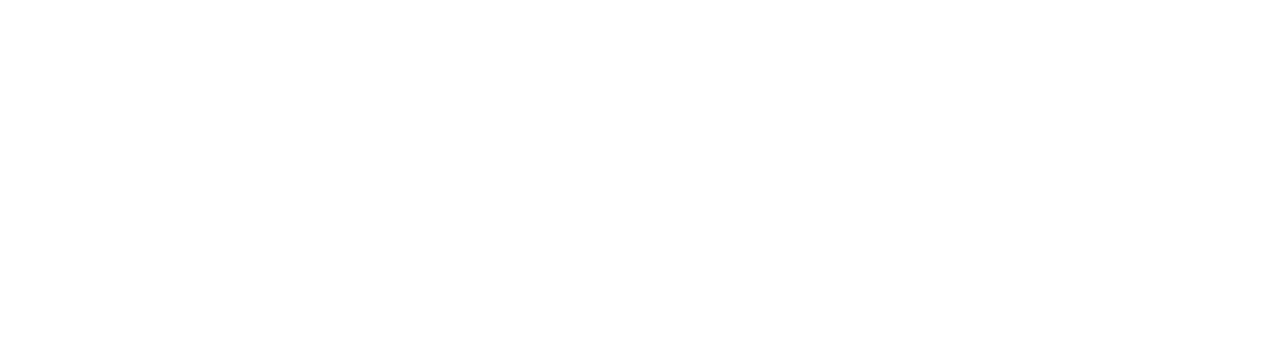
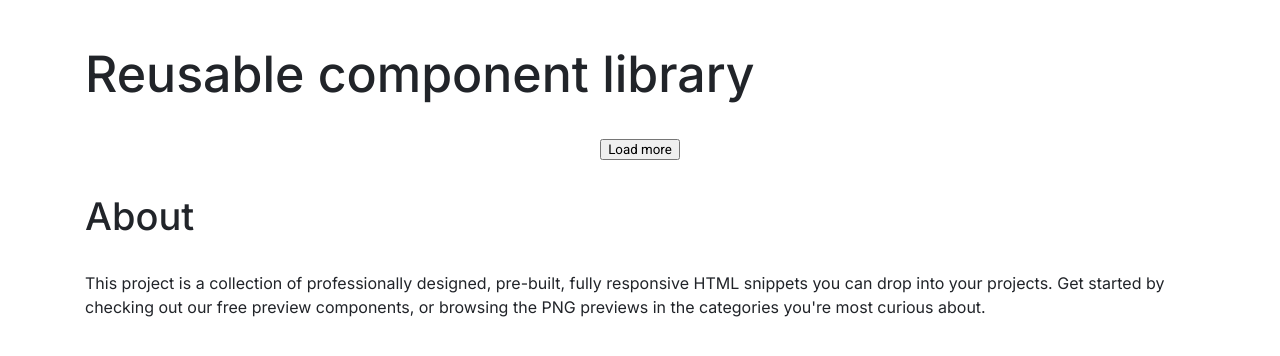
Before and after one commit to js-tasks-ru/htmlcss-20210812_info6, a website: page index.html in a window 1280 px wide. Drawn offline with Linux system fonts and the light colour scheme.

Commit message:
Additional tasks completed. Main page, components page

```diff
--- a/assets/css/main.css
+++ b/assets/css/main.css
@@ -1,11 +1,17 @@
+@import "null.css";
 @import '../fonts/fonts.css';
+@import "header.css";
+@import "footer.css";
+@import "../../components/card/card.css";
+@import "../../03-lection1/01-button/button.css";
+@import "component_page.css";
 
 :root {
     --white: #ffffff;
     --black: #212429;
     --pink: #F784AD;
     --purple: #7048E8;
-    --blue: #374FC7;
+    --blue: #4263EB;
     --red: #F03D3E;
     --grey-1: #F8F9FA;
     --grey-2: #DDE2E5;
@@ -22,3 +28,63 @@
 * {
     font-family: 'Roboto', sans-serif;
 }
+
+.main__container {
+    max-width: 1110px;
+    width: 100%;
+    margin: 0 auto;
+    display: flex;
+    flex-direction: column;
+    height: 100%;
+}
+
+main {
+    flex-grow: 1;
+    text-align: center;
+}
+
+h1 {
+    font-family: Inter;
+    font-style: normal;
+    font-weight: 500;
+    font-size: 50px;
+    line-height: 64px;
+    color: var(--black);
+}
+
+h2 {
+    font-family: Inter;
+    font-style: normal;
+    font-weight: 500;
+    font-size: 38px;
+    line-height: 48px;
+    color: var(--black);
+}
+
+h4 {
+    font-family: Inter;
+    font-style: normal;
+    font-weight: normal;
+    font-size: 20px;
+    line-height: 26px;
+    color: var(--black);
+}
+
+h5 {
+    font-family: Inter;
+    font-style: normal;
+    font-weight: 500;
+    font-size: 12px;
+    letter-spacing: 0.04em;
+    text-transform: uppercase;
+    color: var(--grey-3);
+}
+
+p {
+    font-family: Inter;
+    font-style: normal;
+    font-weight: normal;
+    font-size: 16px;
+    line-height: 24px;
+    color: var(--black);
+}
--- a/assets/fonts/fonts.css
+++ b/assets/fonts/fonts.css
@@ -1 +1,2 @@
 @import url('https://fonts.googleapis.com/css2?family=Roboto:ital,wght@0,100;0,300;0,400;0,500;0,700;0,900;1,100;1,300;1,400;1,500;1,700;1,900&display=swap');
+@import url('https://fonts.googleapis.com/css2?family=Inter:wght@400;500&display=swap');
--- a/index.html
+++ b/index.html
@@ -3,8 +3,35 @@
 <html lang="ru">
     <head>
         <link rel="stylesheet" href="./assets/css/main.css">
+        <title>Reusable component library</title>
     </head>
+
     <body>
-
+        <div class="main__container">
+            <header>
+                <div>
+                    <h1 class="header__title">Reusable component library</h1>
+                </div>
+            </header>
+                <main>
+                    <section class="card_preview">
+                        <div class="card"></div>
+                        <div class="card"></div>
+                        <div class="card"></div>
+                        <div class="card"></div>
+                        <div class="card"></div>
+                        <div class="card"></div>
+                    </section>
+                        <button class="button__alternate button__preview">Load more</button>
+                        </main>
+                <footer>
+                        <div class="footer">
+                            <h2 class="heading__footer">About</h2>
+                            <p>This project is a collection of professionally designed, pre-built, fully responsive HTML snippets you
+                                can drop into your projects. Get started by checking out our free preview components, or browsing the
+                                PNG previews in the categories you're most curious about.</p>
+                        </div>
+                </footer>
+        </div>
     </body>
 </html>
```
